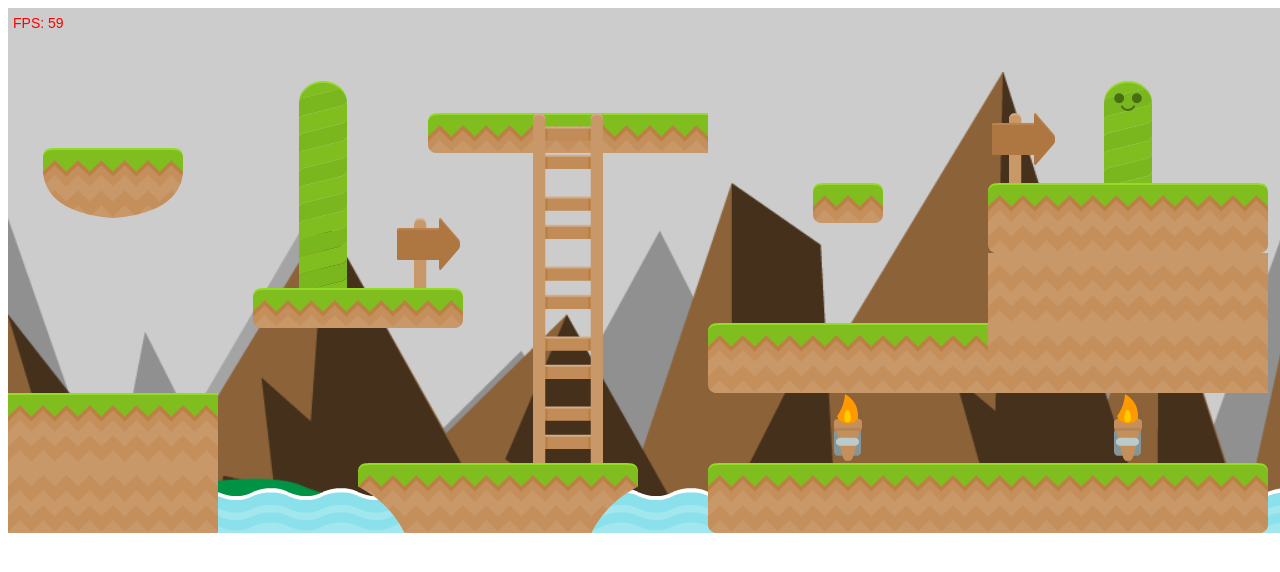
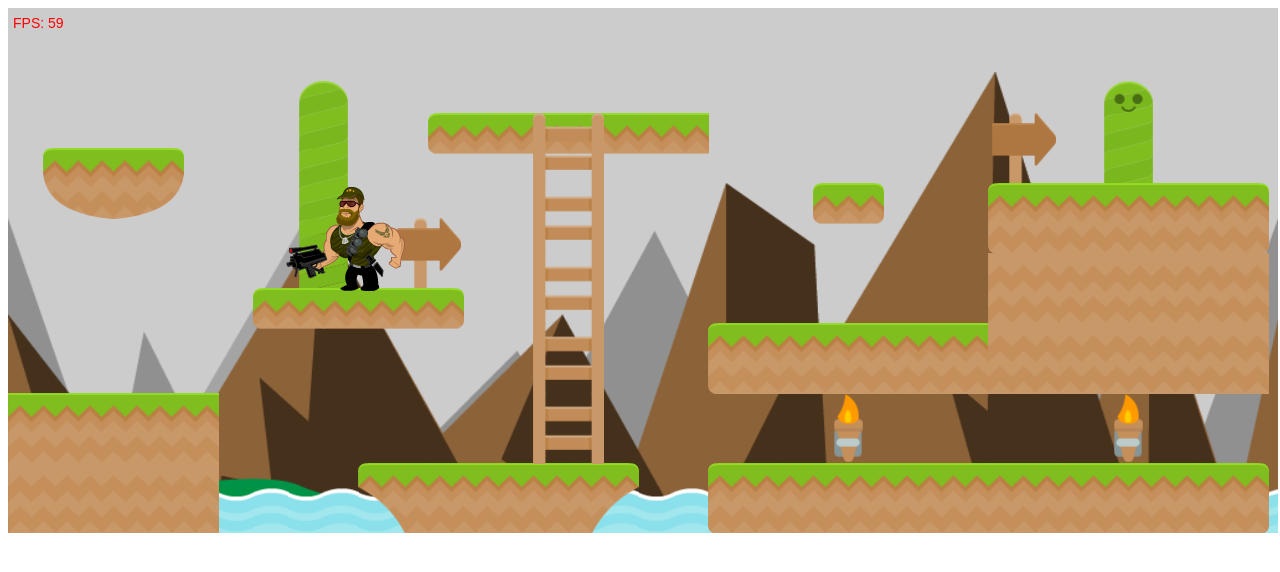
Before and after one commit to Jezzalittle/ChuckNorrisPlatformer, a plain HTML site: page index.html in a window 1280 px wide. Drawn offline with Linux system fonts and the light colour scheme.

Commit message:
new map soon

```diff
--- a/Player.js
+++ b/Player.js
@@ -1,39 +1,112 @@
+
+
+var LEFT = 0;
+var RIGHT = 1;
+var ANIM_IDLE_LEFT = 0;
+var ANIM_JUMP_LEFT = 1;
+var ANIM_WALK_LEFT = 2;
+var ANIM_IDLE_RIGHT = 3;
+var ANIM_JUMP_RIGHT = 4;
+var ANIM_WALK_RIGHT = 5;
+var ANIM_MAX = 6;
+
+
 
 var Player = function()
 {
-this.image = document.createElement("img");
-this.position = new Vector2(canvas.width/2, canvas.height/2);
+this.sprite = new Sprite("ChuckNorris.png");
+this.sprite.buildAnimation(12, 8, 165, 126, 0.05,
+[0, 1, 2, 3, 4, 5, 6, 7]);
+this.sprite.buildAnimation(12, 8, 165, 126, 0.05,
+[8, 9, 10, 11, 12]);
+this.sprite.buildAnimation(12, 8, 165, 126, 0.05,
+[13, 14, 15, 16, 17, 18, 19, 20, 21, 22, 23, 24, 25, 26]);
+this.sprite.buildAnimation(12, 8, 165, 126, 0.05,
+[52, 53, 54, 55, 56, 57, 58, 59]);
+this.sprite.buildAnimation(12, 8, 165, 126, 0.05,
+[60, 61, 62, 63, 64]);
+this.sprite.buildAnimation(12, 8, 165, 126, 0.05,
+[65, 66, 67, 68, 69, 70, 71, 72, 73, 74, 75, 76, 77, 78]);
+for(var i=0; i<ANIM_MAX; i++)
+{
+this.sprite.setAnimationOffset(i, -55, -87);
+}
+
+this.position = new Vector2();
+this.position.set( 9*TILE, 0*TILE );
 this.width = 159;
 this.height = 163;
-this.offset = new Vector2();
-this.offset.set(-55,-87);
+
+
 this.velocity = new Vector2();
 this.falling = true;
 this.jumping = false;
-this.image.src = "hero.png";
+this.direction = LEFT;
+
+
 }
 
 Player.prototype.update = function(deltaTime)
 {
+this.sprite.update(deltaTime);
 
  var left = false;
  var right = false;
  var jump = false;
- // check keypress events
- if(keyboard.isKeyDown(keyboard.KEY_LEFT) == true) {
- left = true;
+
+
+ if(keyboard.isKeyDown(keyboard.KEY_LEFT) == true)
+ {
+	left = true;
+	this.direction = LEFT;
+	if(this.sprite.currentAnimation != ANIM_WALK_LEFT && this.jumping == false)
+	this.sprite.setAnimation(ANIM_WALK_LEFT);
+
  }
- if(keyboard.isKeyDown(keyboard.KEY_RIGHT) == true) {
- right = true;
+
+ else if(keyboard.isKeyDown(keyboard.KEY_RIGHT) == true)
+ {
+	right = true;
+	this.direction = RIGHT;
+	if(this.sprite.currentAnimation != ANIM_WALK_RIGHT && this.jumping == false)
+	this.sprite.setAnimation(ANIM_WALK_RIGHT);
+
  }
- if(keyboard.isKeyDown(keyboard.KEY_SPACE) == true) {
- jump = true;
+
+ else
+ {
+	if(this.jumping == false && this.falling == false)
+	{
+		if(this.direction == LEFT)
+		{
+			if(this.sprite.currentAnimation != ANIM_IDLE_LEFT)
+			this.sprite.setAnimation(ANIM_IDLE_LEFT);
+		}
+		else
+		{
+		if(this.sprite.currentAnimation != ANIM_IDLE_RIGHT)
+		this.sprite.setAnimation(ANIM_IDLE_RIGHT);
+		}
+	}
+ }
+
+ if(keyboard.isKeyDown(keyboard.KEY_SPACE) == true)
+ {
+	jump = true;
+	if(left == true)
+	{
+		this.sprite.setAnimation(ANIM_JUMP_LEFT);
+	}
+	if(right == true)
+	{
+		this.sprite.setAnimation(ANIM_JUMP_RIGHT);
+	}
  }
 
  var wasleft = this.velocity.x < 0;
  var wasright = this.velocity.x > 0;
  var falling = this.falling;
- var ddx = 0; // acceleration
+ var ddx = 0;
  var ddy = GRAVITY;
 
  if (left)
@@ -48,6 +121,11 @@ Player.prototype.update = function(deltaTime)
  {
  ddy = ddy - JUMP;
  this.jumping = true;
+ if(this.direction == LEFT)
+this.sprite.setAnimation(ANIM_JUMP_LEFT)
+else
+this.sprite.setAnimation(ANIM_JUMP_RIGHT)
+
  }
 
 
@@ -107,16 +185,21 @@ if (this.velocity.x > 0) {
  this.velocity.x = 0;
  }
 }
+
+
+
+
 else if (this.velocity.x < 0) {
  if ((cell && !cellright) || (celldown && !celldiag && ny)) {
 
 this.position.x = tileToPixel(tx + 1);
 this.velocity.x = 0;
- }
+}
 }
 }
 
+
 Player.prototype.draw = function()
 {
-	drawImage(context, this.image, 0 ,this.position.x, this.position.y);
+	this.sprite.draw(context, this.position.x, this.position.y);
 }
--- a/index.html
+++ b/index.html
@@ -3,6 +3,7 @@
     <canvas id="gameCanvas" width="640" height="480">
           This text is displayed if your browser does not support HTML5.
     </canvas>
+	<script src="sprite.js"></script>
 	<script src="level1.js"></script>
 	<script src="utility.js"></script>
 	<script src="vector2.js"></script>
--- a/main.js
+++ b/main.js
@@ -1,12 +1,12 @@
 
 var canvas = document.getElementById("gameCanvas");
 canvas.height = 525;
-canvas.width = window.innerWidth;
+canvas.width = window.innerWidth - 10;
 var context = canvas.getContext("2d");
 
 var startFrameMillis = Date.now();
 var endFrameMillis = Date.now();
-
+var viewOffset = new Vector2();
 
 function getDeltaTime()
 {
@@ -41,7 +41,7 @@ var LAYER_PLATFORMS = 1;
 var LAYER_LADDERS = 2;
 
 var METER = TILE;
-var GRAVITY = METER * 9.8 * 6;
+var GRAVITY = METER * 9.8 * 3 ;
 var MAXDX = METER * 10;
 var MAXDY = METER * 15;
 var ACCEL = MAXDX * 2;
@@ -77,10 +77,19 @@ context.fillRect(0, 0, canvas.width, canvas.height);
 	var deltaTime = getDeltaTime();
 	context.drawImage(background, 0, 64, canvas.width, canvas.height);
 
+	context.save();
+	if (player.position.x >= viewOffset.x + canvas.width/4)
+	{
+			viewOffset.x = player.position.x - canvas.width / 4;
+
+	}
+	context.translate(-viewOffset.x ,0);
 	drawMap();
 
 	player.update(deltaTime);
 	player.draw();
+
+	context.restore();
 
 	fpsTime += deltaTime;
 	fpsCount++;
@@ -103,24 +112,19 @@ function cellAtPixelCoord(layer, x,y)
 {
 if(x<0 || x>SCREEN_WIDTH)
 return 1;
-
 if(y>SCREEN_HEIGHT)
 return 0;
-
 return cellAtTileCoord(layer, p2t(x), p2t(y));
 };
-
 function cellAtTileCoord(layer, tx, ty)
 {
 if(tx<0 || tx>=MAP.tw)
 return 1;
-
-	if(ty>=MAP.th)
+if(ty < 0 || ty>=MAP.th)
 return 0;
-
-
 return cells[layer][ty][tx];
 };
+
 
 function tileToPixel(tile)
 {
@@ -157,7 +161,7 @@ function drawMap()
 					var tileIndex = level1.layers[layerIdx].data[idx] - 1;
 					var sx = TILESET_PADDING + (tileIndex % TILESET_COUNT_X) * (TILESET_TILE + TILESET_SPACING);
 					var sy = TILESET_PADDING + (Math.floor(tileIndex / TILESET_COUNT_Y)) * (TILESET_TILE + TILESET_SPACING);
-					context.drawImage(tileset, sx, sy, TILESET_TILE, TILESET_TILE, x*TILE, (y-1)*TILE, TILESET_TILE, TILESET_TILE);
+					context.drawImage(tileset, sx, sy, TILESET_TILE, TILESET_TILE, x*TILE, (y-1)*TILE, TILESET_TILE+1, TILESET_TILE+1);
 				}
 				idx++;
 			}
--- /dev/null
+++ b/sprite.js
@@ -0,0 +1,142 @@
+
+var Frame = function(x, y, width, height, duration){
+	this.x = x;
+	this.y = y;
+	this.width = width;
+	this.height = height;
+	this.duration = duration;
+};
+
+var Sprite = function(filename) {
+	if(filename != null)
+	{
+		this.image = document.createElement("img");
+		this.image.src = filename;
+	}
+
+	this.currentAnimation = 0;
+	this.currentFrame = 0;
+
+		// this will be an array of frame arrays (so each element in the
+		// animations array will be an array of frames)
+	this.animations = [];
+	this.offsets = [];		// offset vectors for each animation
+
+	this.frameTime = 0;
+	this.loop = true;
+	this.pingpong = false;
+	this.playDir = 1;
+};
+
+Sprite.prototype.setAnimation = function(index)
+{
+	if(index < 0 || index > this.animations.length)
+		return;
+	this.currentAnimation = index;
+	this.currentFrame = 0;
+}
+
+Sprite.prototype.getFrameWidth = function()
+{
+	return this.animations[this.currentAnimation][this.currentFrame].width;
+};
+
+Sprite.prototype.getFrameHeight = function()
+{
+	return this.animations[this.currentAnimation][this.currentFrame].height;
+};
+
+Sprite.prototype.setLoop = function(loop) {
+	return this.loop = loop;
+};
+
+Sprite.prototype.setAnimationOffset = function(anim, x, y) {
+	this.offsets[anim].set(x, y);
+};
+
+Sprite.prototype.getAnimationOffset = function() {
+	return this.offsets[this.currentAnimation];
+}
+
+Sprite.prototype.buildAnimation = function(frameXCount, frameYCount, frameW, frameH, timeStep, animIdxArray)
+{
+	var animation = [];
+
+	for(var i=0; i<animIdxArray.length; i++)
+	{
+		var index = animIdxArray[i];
+		var fX = index%frameXCount;
+		var fY = Math.floor(index/frameXCount);
+
+		var u = fX * frameW;
+		var v = fY * frameH;
+
+		var frame = new Frame(u, v, frameW, frameH, timeStep);
+		animation.push(frame);
+	}
+
+	this.animations.push(animation);
+	this.offsets.push( new Vector2() );
+};
+
+Sprite.prototype.isFinished = function()
+{
+	if(this.currentFrame == this.animations[this.currentAnimation].length-1)
+		return true;
+	return false;
+}
+
+Sprite.prototype.update = function(dt) {
+	if(this.animations.length == 0)
+		return;
+	if(this.animations[this.currentAnimation].length == 0)
+		return;
+
+	if(this.animations[this.currentAnimation][this.currentFrame].duration < 0)
+		return;
+
+	this.frameTime += dt;
+
+	while(this.frameTime > this.animations[this.currentAnimation][this.currentFrame].duration)
+	{
+		this.currentFrame+=this.playDir;
+
+
+		if(this.currentFrame >= this.animations[this.currentAnimation].length ||
+			this.currentFrame < 0)
+		{
+			if(this.pingpong == false)
+			{
+				this.currentFrame = 0;
+			}
+			else
+			{
+				this.currentFrame-=this.playDir;
+				this.playDir = this.playDir*-1
+				this.currentFrame+=this.playDir;
+			}
+		}
+		this.frameTime -= this.animations[this.currentAnimation][this.currentFrame].duration;
+	}
+};
+
+Sprite.prototype.draw = function(c, x, y) {
+	// img	Specifies the image, canvas, or video element to use
+	// sx	Optional. The x coordinate where to start clipping
+	// sy	Optional. The y coordinate where to start clipping
+	// swidth	Optional. The width of the clipped image
+	// sheight	Optional. The height of the clipped image
+	// x	The x coordinate where to place the image on the canvas
+	// y	The y coordinate where to place the image on the canvas
+	// width	Optional. The width of the image to use (stretch or reduce the image)
+	// height	Optional. The height of the image to use (stretch or reduce the image)
+
+	c.drawImage(this.image,
+			this.animations[this.currentAnimation][this.currentFrame].x,
+			this.animations[this.currentAnimation][this.currentFrame].y,
+			this.animations[this.currentAnimation][this.currentFrame].width,
+			this.animations[this.currentAnimation][this.currentFrame].height,
+			x+this.offsets[this.currentAnimation].x, y+this.offsets[this.currentAnimation].y,
+			this.animations[this.currentAnimation][this.currentFrame].width,
+			this.animations[this.currentAnimation][this.currentFrame].height);
+};
```
Also changed, not shown: ChuckNorris.png (added), 1 other file. Lines whose indentation alone changed are shown as unchanged.
